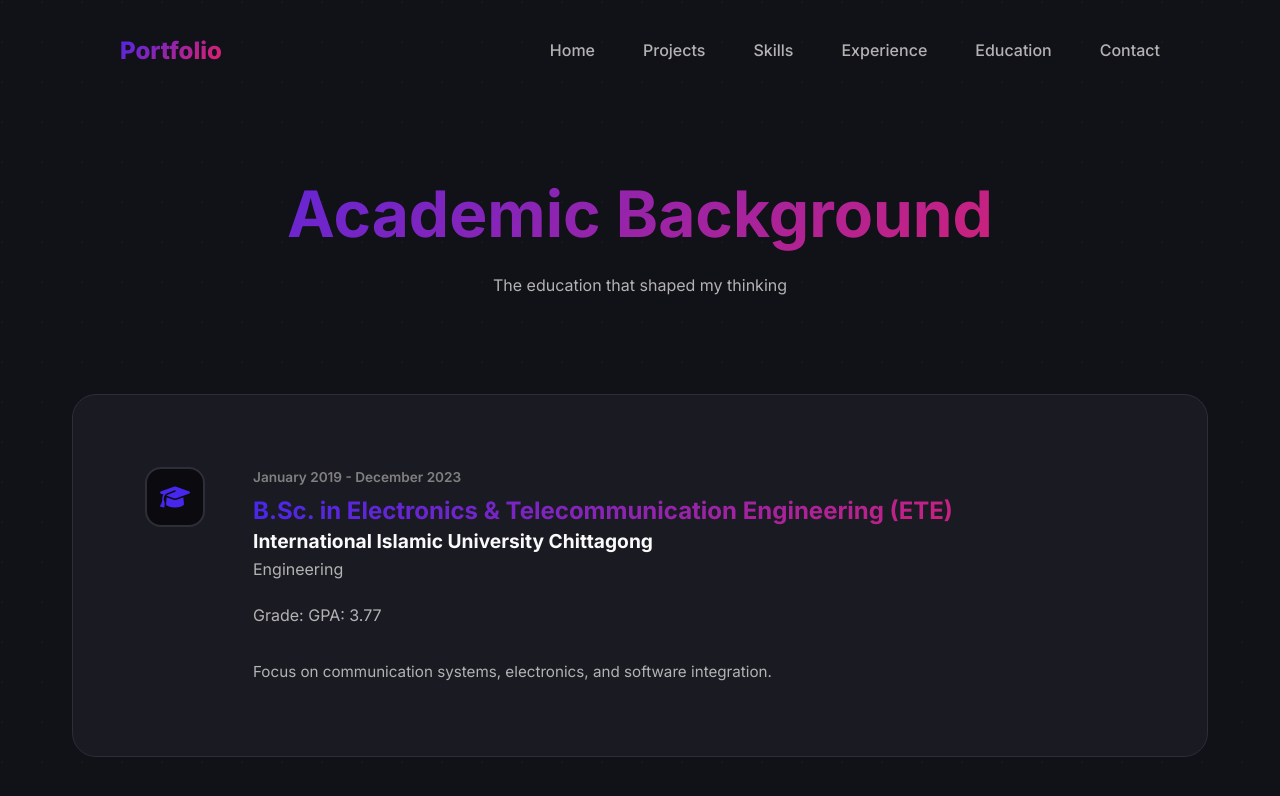
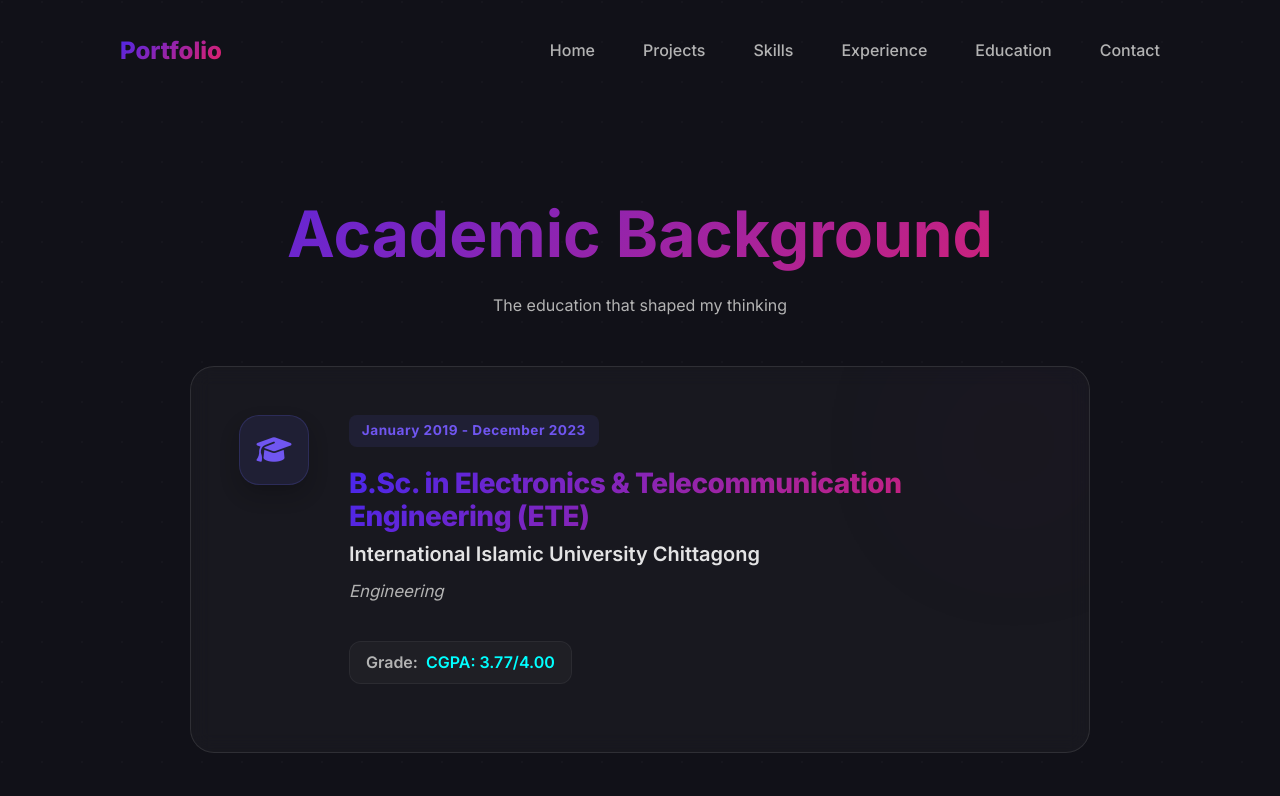
Before and after one commit to MdRak82692/my_portfolio, a React (Vite) app in the folder client/: page /education in a window 1280 px wide. Shown: the top 796 px of the page. Built offline with nearby package versions, Linux system fonts and the light colour scheme.

Commit message:
feat: add core portfolio pages (Projects, Skills, Education, Project Details) with global styling and data structure.

```diff
--- a/client/src/data/portfolioData.json
+++ b/client/src/data/portfolioData.json
@@ -69,6 +69,12 @@
       "icon": "fas fa-fire"
     },
     {
+      "name": "Node.js",
+      "level": 60,
+      "category": "Backend",
+      "icon": "fab fa-node-js"
+    },
+    {
       "name": "REST API Integration",
       "level": 90,
       "category": "Networking",
@@ -93,6 +99,12 @@
       "icon": "fab fa-app-store"
     },
     {
+      "name": "Google Play Store Deployment",
+      "level": 85,
+      "category": "DevOps",
+      "icon": "fab fa-google-play"
+    },
+    {
       "name": "Payment Integration",
       "level": 85,
       "category": "Fintech",
@@ -103,7 +115,7 @@
     {
       "company": "SM Technology",
       "position": "Junior Flutter Developer",
-      "location": "Dhaka, Bangladesh",
+      "location": "Banasree, Dhaka, Bangladesh",
       "startDate": "2025-03-01",
       "endDate": "",
       "current": true,
@@ -118,8 +130,7 @@
       "startDate": "2019-01-01",
       "endDate": "2023-12-31",
       "current": false,
-      "grade": "GPA: 3.77",
-      "description": "Focus on communication systems, electronics, and software integration."
+      "grade": "CGPA: 3.77/4.00"
     }
   ]
 }
--- a/client/src/index.css
+++ b/client/src/index.css
@@ -231,9 +231,10 @@ a:hover {
 
 .card:hover {
   background: var(--bg-card-hover);
-  border-color: var(--border-light);
-  transform: translateY(-4px);
-  box-shadow: var(--shadow-lg);
+  border-color: var(--primary);
+  transform: translateY(-8px) scale(1.02);
+  box-shadow: 0 20px 40px rgba(0, 0, 0, 0.4), var(--shadow-glow);
+  cursor: pointer;
 }
 
 .card:hover::before {
@@ -304,6 +305,38 @@ a:hover {
 
 .grid-4 {
   grid-template-columns: repeat(auto-fit, minmax(250px, 1fr));
+}
+
+/* Tags */
+.tags-container {
+  display: flex;
+  flex-wrap: wrap;
+  gap: 0.75rem;
+}
+
+.tech-tag {
+  background: rgba(99, 102, 241, 0.1);
+  backdrop-filter: blur(8px);
+  color: var(--primary-light);
+  padding: 0.35rem 1rem;
+  border-radius: var(--radius-full);
+  font-size: 0.75rem;
+  font-weight: 600;
+  border: 1px solid rgba(99, 102, 241, 0.2);
+  transition: all var(--transition-base);
+  display: inline-flex;
+  align-items: center;
+  white-space: nowrap;
+  cursor: default;
+  box-shadow: 0 2px 4px rgba(0, 0, 0, 0.1);
+}
+
+.tech-tag:hover {
+  background: rgba(99, 102, 241, 0.2);
+  border-color: var(--primary);
+  transform: translateY(-3px) scale(1.05);
+  box-shadow: 0 6px 15px rgba(99, 102, 241, 0.3);
+  color: var(--text-primary);
 }
 
 /* Utilities */
--- a/client/src/pages/Education/EducationPage.css
+++ b/client/src/pages/Education/EducationPage.css
@@ -1,34 +1,59 @@
 .education-page {
-  padding-top: 80px;
+  padding-top: 100px;
   min-height: 100vh;
+  padding-bottom: var(--section-padding);
 }
 
 .education-grid {
-  display: grid;
-  grid-template-columns: repeat(auto-fit, minmax(400px, 1fr));
-  gap: var(--spacing-xl);
-  margin-top: var(--spacing-2xl);
+  display: flex;
+  flex-direction: column;
+  gap: 2.5rem;
+  margin-top: 3rem;
+  max-width: 900px;
+  margin-left: auto;
+  margin-right: auto;
 }
 
 .education-card {
   display: flex;
-  gap: var(--spacing-lg);
-  padding: var(--spacing-xl);
-  align-items: flex-start;
+  gap: 2.5rem;
+  padding: 3rem;
+  background: rgba(255, 255, 255, 0.03);
+  backdrop-filter: blur(10px);
+  -webkit-backdrop-filter: blur(10px);
+  border: 1px solid rgba(255, 255, 255, 0.1);
+  border-radius: 24px;
+  transition: all var(--transition-base);
+  position: relative;
+  overflow: hidden;
+}
+
+.education-card::after {
+  content: '';
+  position: absolute;
+  top: 0;
+  right: 0;
+  width: 150px;
+  height: 150px;
+  background: var(--gradient-primary);
+  filter: blur(100px);
+  opacity: 0.05;
+  pointer-events: none;
 }
 
 .edu-icon {
-  width: 60px;
-  height: 60px;
-  background: var(--bg-darker);
-  border: 2px solid var(--border);
-  border-radius: var(--radius-md);
+  width: 70px;
+  height: 70px;
+  background: rgba(99, 102, 241, 0.1);
+  border: 1px solid rgba(99, 102, 241, 0.2);
+  border-radius: 20px;
   display: flex;
   align-items: center;
   justify-content: center;
-  font-size: 1.5rem;
-  color: var(--primary);
+  font-size: 1.75rem;
+  color: var(--primary-light);
   flex-shrink: 0;
+  box-shadow: 0 10px 20px rgba(0, 0, 0, 0.2);
 }
 
 .edu-content {
@@ -36,41 +61,72 @@
 }
 
 .edu-date {
+  display: inline-block;
   font-size: 0.85rem;
-  font-weight: 600;
-  color: var(--text-muted);
-  display: block;
-  margin-bottom: 0.5rem;
+  font-weight: 700;
+  color: var(--primary-light);
+  background: rgba(99, 102, 241, 0.1);
+  padding: 0.3rem 0.8rem;
+  border-radius: 8px;
+  margin-bottom: 1.25rem;
+  letter-spacing: 0.5px;
 }
 
 .edu-degree {
-  font-size: 1.5rem;
-  margin-bottom: 0.25rem;
+  font-size: 1.75rem;
+  font-weight: 800;
+  margin-bottom: 0.5rem;
+  letter-spacing: -0.5px;
 }
 
 .edu-institution {
-  font-size: 1.2rem;
+  font-size: 1.25rem;
+  font-weight: 600;
   color: var(--text-primary);
-  margin-bottom: 0.25rem;
+  margin-bottom: 0.75rem;
+  opacity: 0.9;
 }
 
 .edu-field {
-  font-size: 1rem;
+  font-size: 1.05rem;
+  color: var(--text-secondary);
+  margin-bottom: 1rem;
+  font-style: italic;
 }
 
-.edu-desc {
-  font-size: 0.95rem;
+.edu-grade {
+  display: inline-flex;
+  align-items: center;
+  gap: 0.5rem;
+  font-size: 1rem;
+  font-weight: 600;
   color: var(--text-secondary);
-  line-height: 1.6;
+  padding: 0.5rem 1rem;
+  background: rgba(255, 255, 255, 0.03);
+  border-radius: 12px;
+  border: 1px solid rgba(255, 255, 255, 0.05);
+}
+
+.edu-grade span {
+  color: var(--accent) !important;
 }
 
 @media (max-width: 768px) {
-  .education-grid {
-    grid-template-columns: 1fr;
+  .education-card {
+    flex-direction: column;
+    padding: 2rem;
+    gap: 1.5rem;
+    text-align: center;
+    align-items: center;
   }
 
-  .education-card {
-    flex-direction: column;
-    gap: var(--spacing-md);
+  .edu-icon {
+    width: 60px;
+    height: 60px;
+    font-size: 1.5rem;
+  }
+
+  .edu-degree {
+    font-size: 1.5rem;
   }
 }
--- a/client/src/pages/Education/EducationPage.jsx
+++ b/client/src/pages/Education/EducationPage.jsx
@@ -36,11 +36,6 @@ const EducationPage = () => {
                 <h3 className="edu-institution">{edu.institution}</h3>
                 <p className="edu-field italic text-secondary">{edu.fieldOfStudy}</p>
                 {edu.grade && <p className="edu-grade mt-1">Grade: <span className="text-primary">{edu.grade}</span></p>}
-                {edu.description && (
-                  <div className="edu-desc mt-2">
-                    {edu.description}
-                  </div>
-                )}
               </div>
             </div>
           ))}
--- a/client/src/pages/ProjectDetails/ProjectDetails.css
+++ b/client/src/pages/ProjectDetails/ProjectDetails.css
@@ -122,31 +122,79 @@
 }
 
 .project-actions {
-  gap: 5rem !important;
-  justify-content: center;
+  display: flex;
+  flex-wrap: wrap;
+  gap: 2rem;
+  justify-content: flex-start;
+  margin-top: 1rem;
 }
-
-
 
 .store-btn {
   min-width: 180px;
+  height: 56px;
+  display: flex;
+  align-items: center;
   justify-content: center;
-  font-size: 1rem;
-  padding: 1rem 2rem;
+  gap: 0.75rem;
+  padding: 0 1.5rem;
+  border-radius: 12px;
+  font-weight: 600;
+  font-size: 0.95rem;
   transition: all var(--transition-base);
+  border: 1px solid rgba(255, 255, 255, 0.1);
+  background: #000; /* Standard store button look */
+  color: #fff;
 }
 
 .store-btn i {
-  font-size: 1.25rem;
+  font-size: 1.5rem;
+}
+
+.store-btn.btn-primary {
+  background: #000;
+  border: 1px solid rgba(255, 255, 255, 0.2);
+}
+
+.store-btn.btn-secondary {
+  background: #000;
+  border: 1px solid rgba(255, 255, 255, 0.2);
 }
 
 .store-btn:hover {
-  transform: translateY(-5px) scale(1.02);
+  transform: translateY(-3px);
+  background: #111;
+  border-color: var(--primary);
+  box-shadow: 0 10px 20px rgba(0, 0, 0, 0.4), var(--shadow-glow);
 }
 
-.store-btn.btn-secondary {
-  background: rgba(255, 255, 255, 0.03);
-  backdrop-filter: blur(10px);
+.store-btn span {
+  display: flex;
+  flex-direction: column;
+  align-items: flex-start;
+  line-height: 1.2;
+}
+
+.store-btn span::before {
+  content: "GET IT ON";
+  font-size: 0.65rem;
+  font-weight: 500;
+  opacity: 0.8;
+  letter-spacing: 0.5px;
+}
+
+.store-btn.btn-secondary span::before {
+  content: "Download on the";
+}
+
+@media (max-width: 600px) {
+  .project-actions {
+    flex-direction: column;
+    width: 100%;
+  }
+
+  .store-btn {
+    width: 100%;
+  }
 }
 
 
--- a/client/src/pages/ProjectDetails/ProjectDetails.jsx
+++ b/client/src/pages/ProjectDetails/ProjectDetails.jsx
@@ -77,7 +77,7 @@ const ProjectDetails = () => {
           <div className="project-info fade-in">
             <h1 className="text-gradient mb-1">{project.title}</h1>
 
-            <div className="project-meta mb-2">
+            <div className="tags-container mb-2">
               {project.technologies?.map((tech, i) => (
                 <span key={i} className="tech-tag">{tech}</span>
               ))}
--- a/client/src/pages/Projects/ProjectsPage.css
+++ b/client/src/pages/Projects/ProjectsPage.css
@@ -77,17 +77,6 @@
 .project-tech {
   display: flex;
   flex-wrap: wrap;
-  gap: 0.5rem;
+  gap: 0.6rem;
   margin-top: auto;
 }
-
-.tech-tag {
-  background: rgba(99, 102, 241, 0.1);
-  color: var(--primary-light);
-  padding: 0.35rem 0.85rem;
-  border-radius: var(--radius-sm);
-  font-size: 0.75rem;
-  font-weight: 600;
-  border: 1px solid rgba(99, 102, 241, 0.2);
-  letter-spacing: 0.5px;
-}
--- a/client/src/pages/Projects/ProjectsPage.jsx
+++ b/client/src/pages/Projects/ProjectsPage.jsx
@@ -42,7 +42,7 @@ const ProjectsPage = () => {
                 <h3>{project.title}</h3>
                 <p className="line-clamp-3">{project.description}</p>
 
-                <div className="project-tech">
+                <div className="tags-container mb-1">
                   {project.technologies?.slice(0, 3).map((tech, i) => (
                     <span key={i} className="tech-tag">{tech}</span>
                   ))}
--- a/client/src/pages/Skills/SkillsPage.jsx
+++ b/client/src/pages/Skills/SkillsPage.jsx
@@ -25,7 +25,10 @@ const SkillsPage = () => {
         <div className="skills-grid">
           {Object.entries(groupedSkills).map(([category, categorySkills]) => (
             <div key={category} className="skill-category-card card fade-in">
-              <h2 className="category-title text-primary">{category}</h2>
+              <div className="category-header">
+                <i className="fas fa-microchip text-accent"></i>
+                <h2 className="category-title">{category}</h2>
+              </div>
               <div className="skills-list">
                 {categorySkills.map((skill) => (
                   <div key={skill.name} className="skill-item">
```
Also changed, not shown: client/src/pages/Skills/SkillsPage.css (+83 -21 lines).
